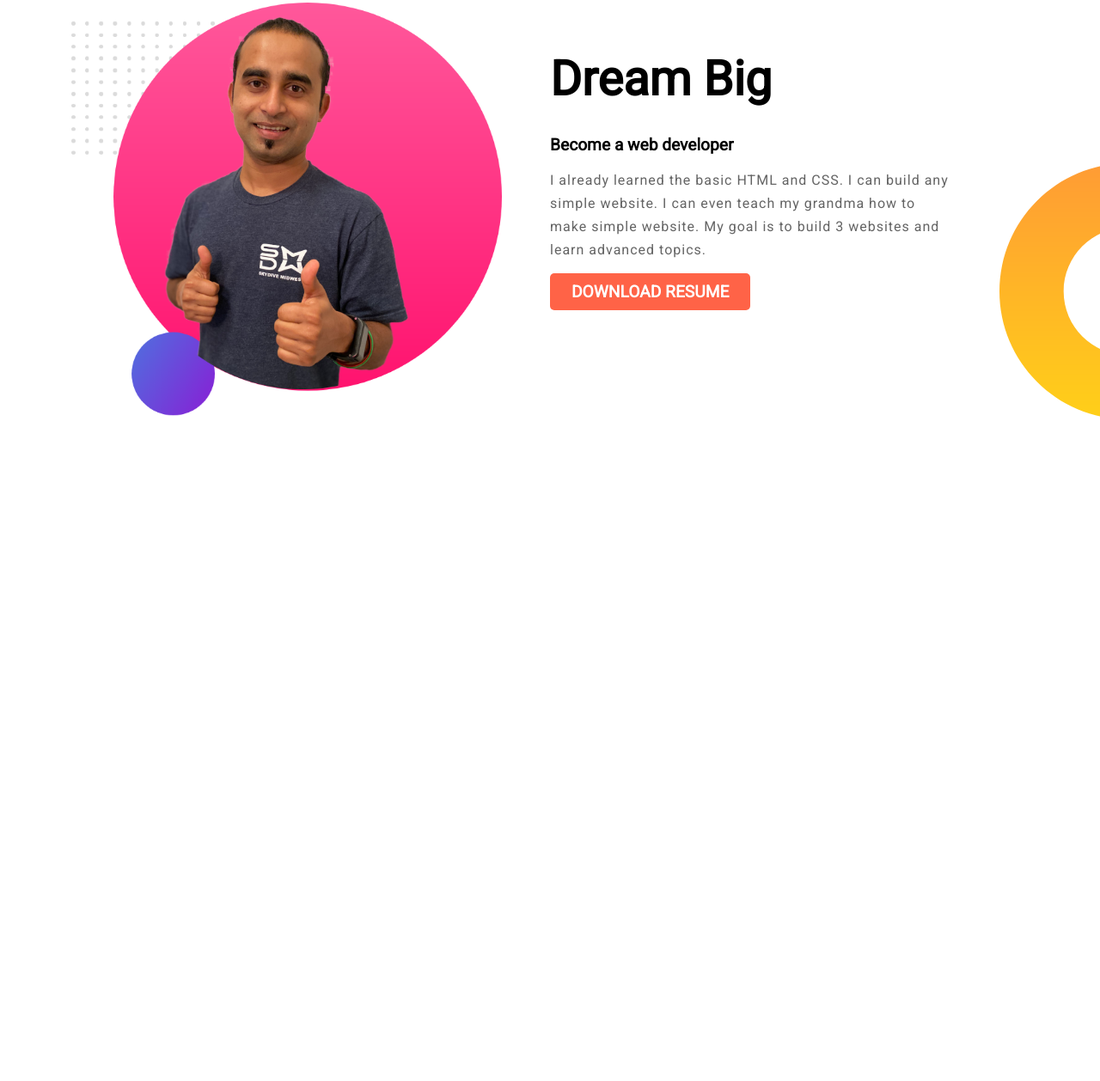
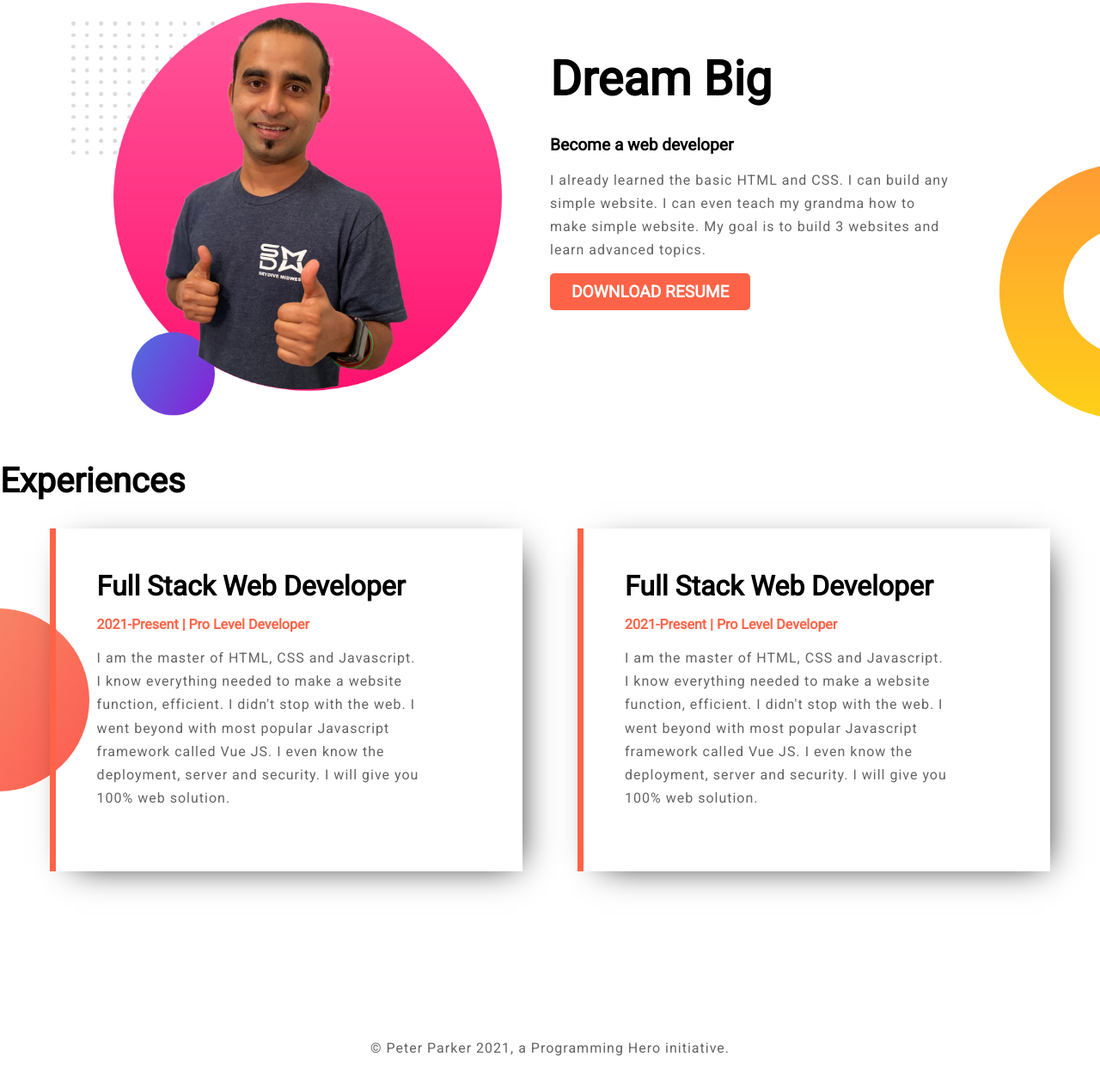
Before and after one commit to shakilhossain-cse/test-portfollio, a plain HTML site: page index.html in a window 1280 px wide. Shown: the part 499-1757 px from the top of the page at 86% size. Before the commit the page ends 987 px from the top, so only its background shows below. Drawn offline with Linux system fonts and the light colour scheme.

Commit message:
done protifollio with out gradian

```diff
--- a/index.html
+++ b/index.html
@@ -36,12 +36,30 @@
           <h2>Dream Big</h2>
           <h4 class="sub-title">Become a web developer</h4>
           <p class="info">
-            I already learned the basic HTML and CSS. I can build any simple website. I can even teach my grandma how to make simple website. My goal is to build 3 websites and learn advanced topics.
+            I already learned the basic HTML and CSS. I can build any simple
+            website. I can even teach my grandma how to make simple website. My
+            goal is to build 3 websites and learn advanced topics.
           </p>
-          <a href="" target="_blank" class="btn">DOWNLOAD RESUME
-          </a>
+          <a href="" target="_blank" class="btn">DOWNLOAD RESUME </a>
         </div>
       </div>
     </main>
+    <footer>
+      <h1>Experiences</h1>
+      <div class="card">
+        <div class="card_info">
+          <h2 class="name">Full Stack Web Developer</h2>
+          <h3 class="title">2021-Present | Pro Level Developer</h3>
+          <p class="info">I am the master of HTML, CSS and Javascript. I know everything needed to make a website function, efficient. I didn't stop with the web. I went beyond with most popular Javascript framework called Vue JS. I even know the deployment, server and security. I will give you 100% web solution.</p>
+        </div>
+        <div class="card_info">
+          <h2 class="name">Full Stack Web Developer</h2>
+          <h3 class="title">2021-Present | Pro Level Developer</h3>
+          <p class="info">I am the master of HTML, CSS and Javascript. I know everything needed to make a website function, efficient. I didn't stop with the web. I went beyond with most popular Javascript framework called Vue JS. I even know the deployment, server and security. I will give you 100% web solution.</p>
+        </div>
+        </div>
+      </div>
+      <p class=" footer_text">© Peter Parker 2021, a Programming Hero initiative.</p>
+    </footer>
   </body>
 </html>
--- a/style.css
+++ b/style.css
@@ -59,4 +59,40 @@ main{
     background-image: url(./images/dream-bg.png);
     background-repeat: no-repeat;
     background-position:right bottom ;
+    margin-bottom: 3rem;
 }
+footer > h1{
+    font-size: 2.5rem;
+}
+
+.card{
+    display: flex;
+    justify-content: center;
+    margin-bottom: 10rem;
+    background-image: url(./images/exp-bg.png);
+    background-repeat: no-repeat;
+    background-position-y: center;
+}
+.card_info{
+    width: 43%;
+    padding: 3rem;
+    margin: 2rem;
+    box-shadow:11px 9px 40px -18px;
+    border-left: tomato 7px solid;
+}
+.card_info > .name{
+    font-size: 2rem;
+}
+.title{
+    font-size: 1rem;
+    color: tomato;
+    padding: 1rem 0rem;
+}
+.footer_text{
+    text-align: center;
+    font-size: 1rem;
+    line-height: 1.7rem;
+    letter-spacing: 1px;
+    color: rgb(100, 100, 100);
+    margin-bottom: 1.5rem;
+}
```
